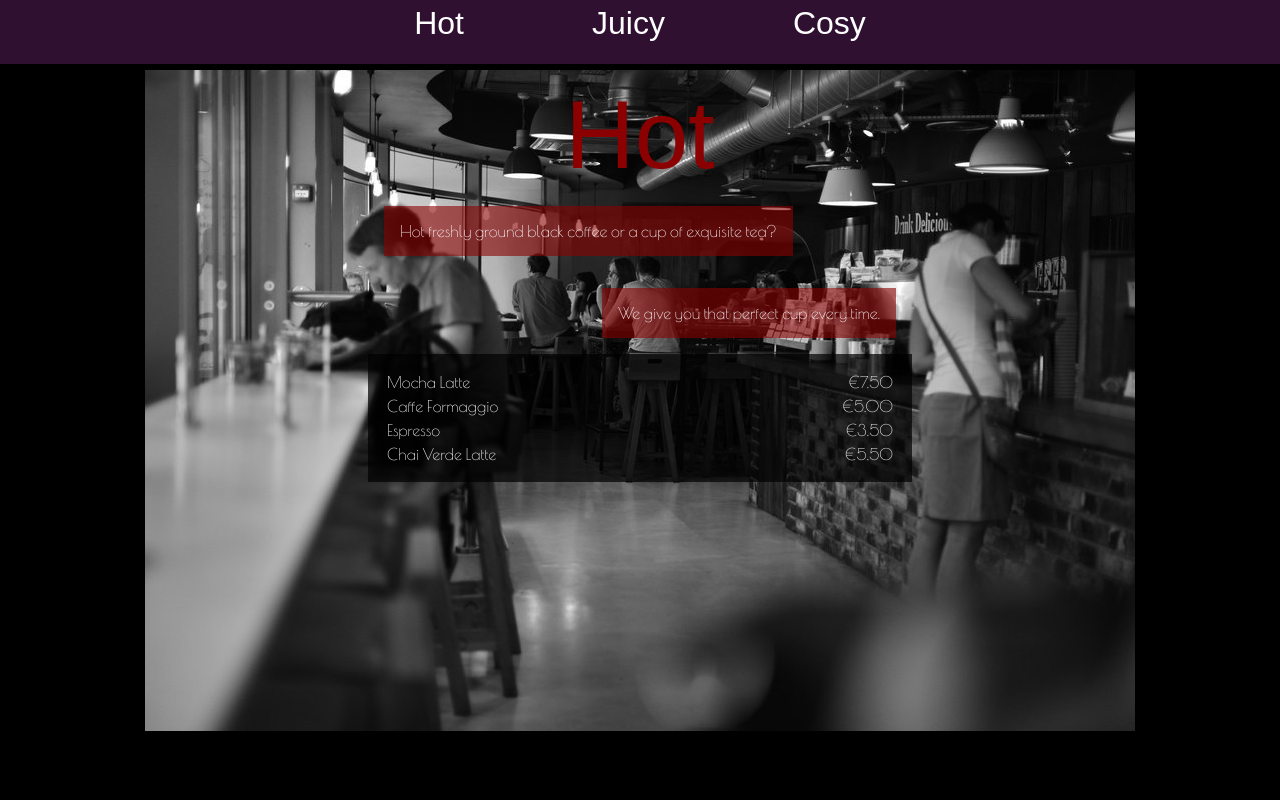
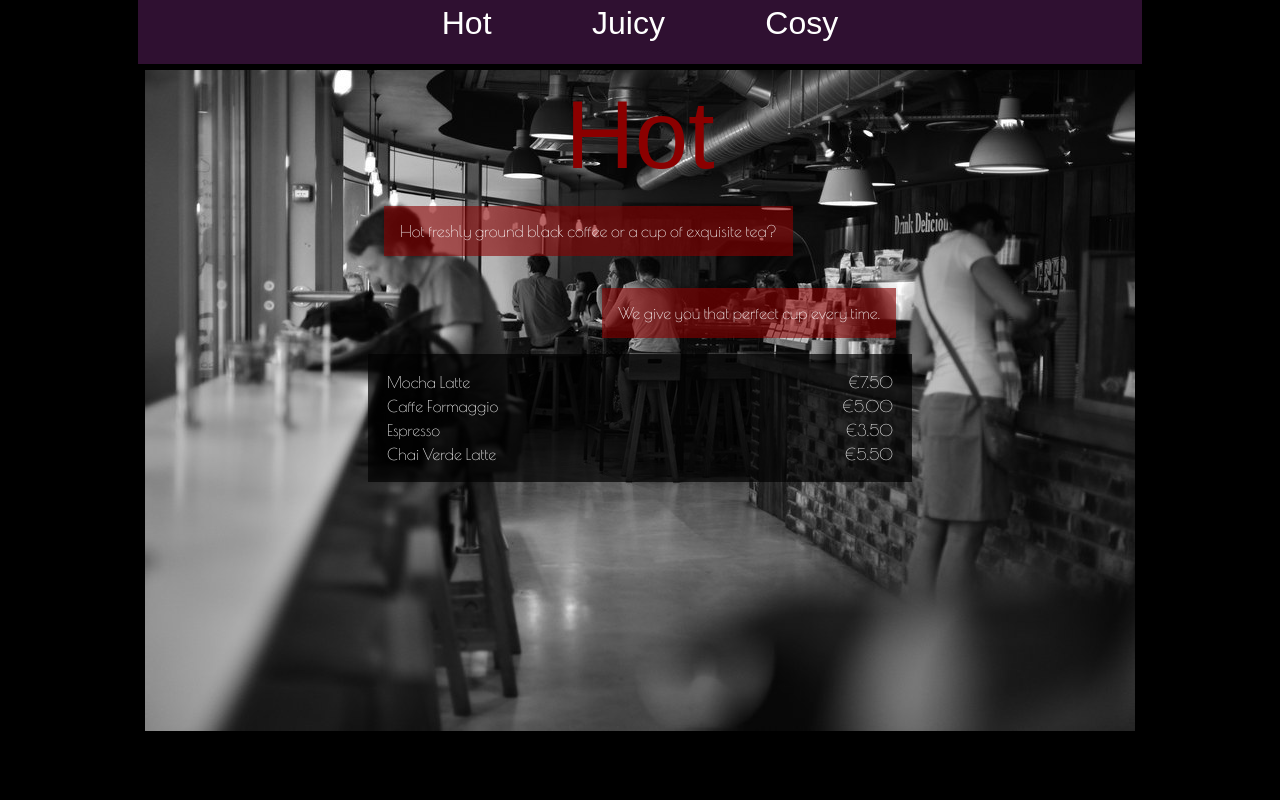
Before and after one commit to JonatanDrysen/lexicon-HTMLCSS-caffe-retro, a website: page src/index.html in a window 1280 px wide. Shown: the top 800 px of the page. Drawn offline with nearby package versions, Linux system fonts and the light colour scheme; a web font is replaced by a local one.

Commit message:
fix nav width

```diff
--- a/src/styles/stylesGlobal.css
+++ b/src/styles/stylesGlobal.css
@@ -6,12 +6,13 @@ body {
 
 nav {
     background-color: rgba(79, 28, 83, 0.6);
-    height: 4rem;
-    width: 100vw;
     display: flex;
     flex-direction: row;
     justify-content: center;
     position: static;
+    height: 4rem;
+    width: 78.5%;
+    margin: 0 auto;
 }
 
 a {
```
